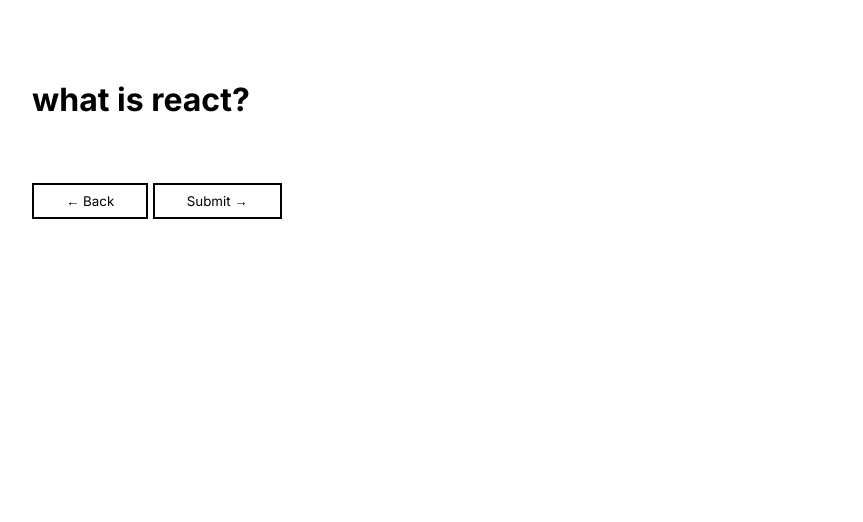
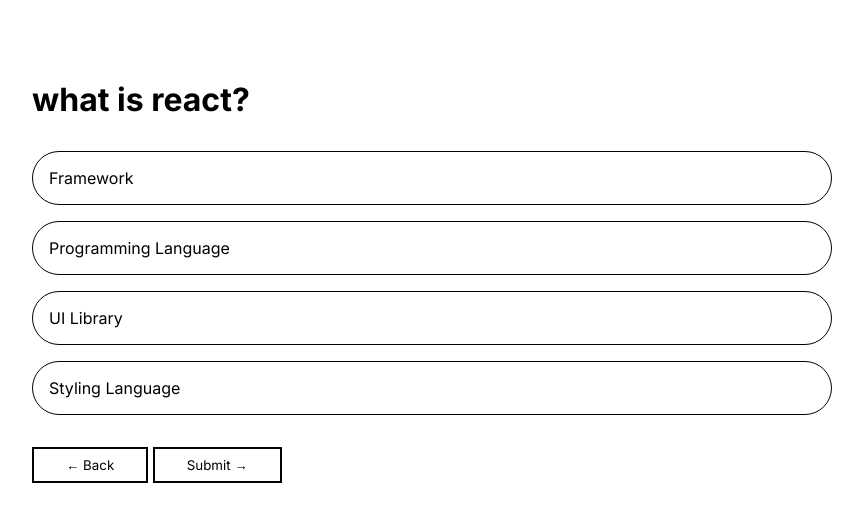
Before and after one commit to Eko-U/practice_web3, a website: page index.html in a window 1280 px wide. Shown: the whole page, without its empty margins (208-1071 px from the left). Drawn offline with Linux system fonts and the light colour scheme; no server answers.

Commit message:
pushing last code

```diff
--- a/index.html
+++ b/index.html
@@ -17,10 +17,10 @@
       <h3 class="question-container">what is react?</h3>
 
       <ul class="question-answers">
-        <!-- <li class="question-result">Framework</li>
+        <li class="question-result">Framework</li>
         <li class="question-result">Programming Language</li>
         <li class="question-result">UI Library</li>
-        <li class="question-result">Styling Language</li> -->
+        <li class="question-result">Styling Language</li>
       </ul>
 
       <div class="btns">
```
